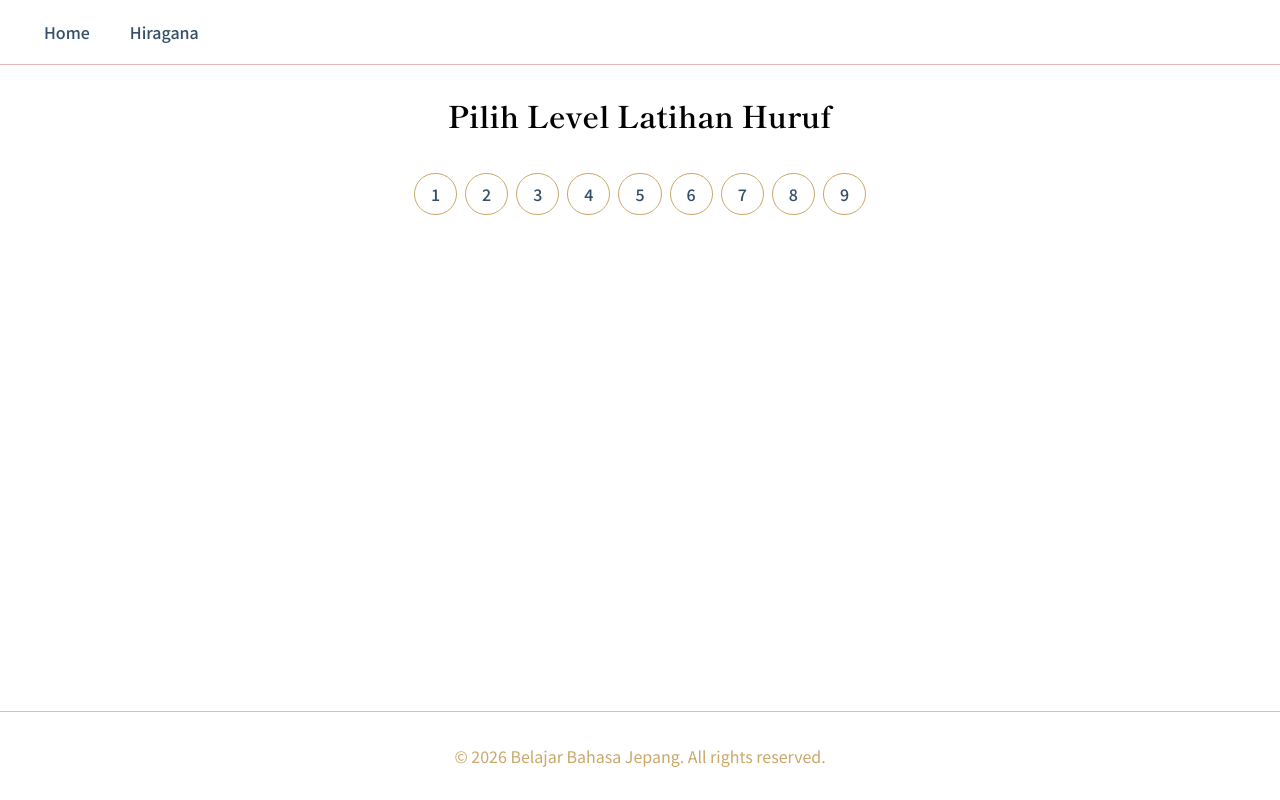
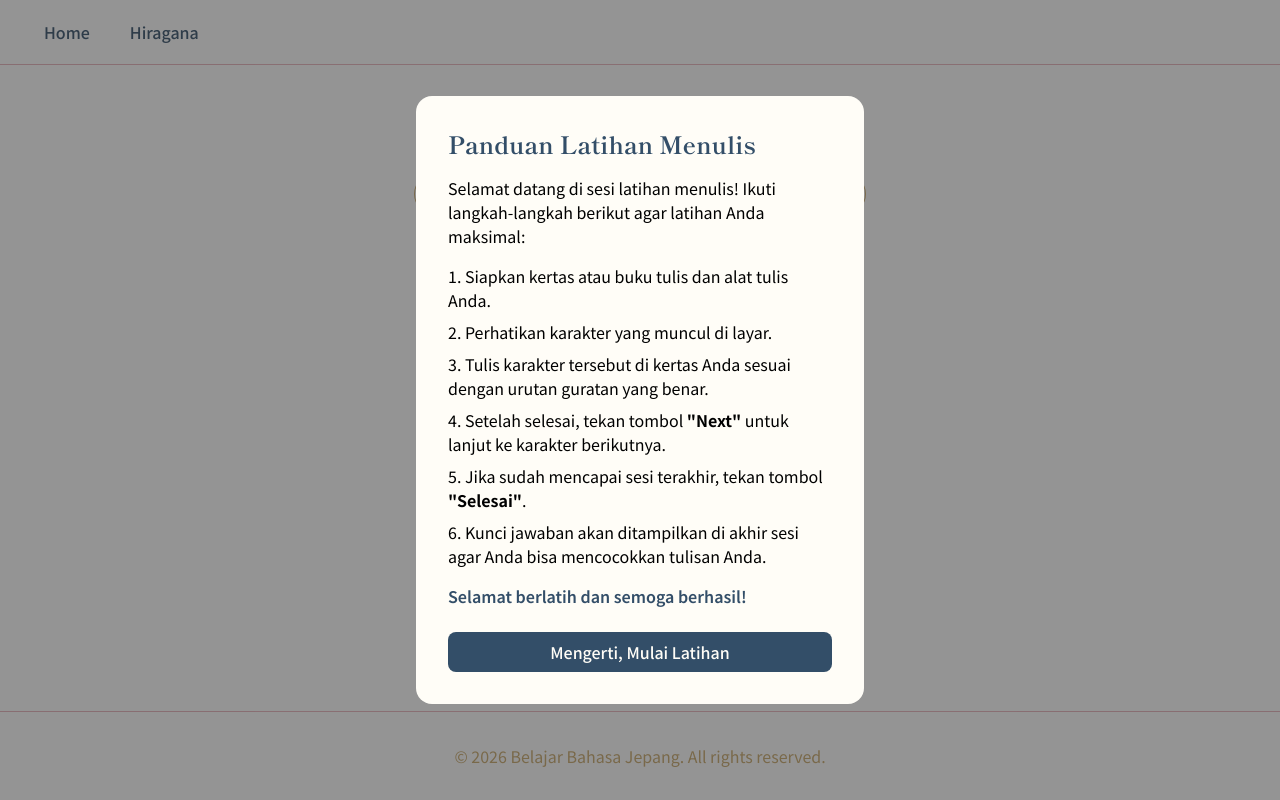
Before and after one commit to Mudien-UB/belajar-huruf-jepang, a Next.js app: page /hiragana/latihan/menulis in a window 1280 px wide. Built offline with nearby package versions, Linux system fonts and the light colour scheme.

Commit message:
feat: tutorial hint untuk latihan menulis

```diff
--- a/src/app/hiragana/latihan/menulis/page.tsx
+++ b/src/app/hiragana/latihan/menulis/page.tsx
@@ -3,12 +3,14 @@ import { useState } from 'react';
 import { getQuizCharacters } from '@/lib/hiragana';
 import { HiraganaCharacter } from '@/type/hiragana';
 import { LevelSelector } from '@/components/molecules/LevelSelector';
+import { TutorialModal } from '@/components/organisms/TutorialModal';
 
 export default function LatihanMenulisHiragana() {
   const [level, setLevel] = useState<number | null>(null);
   const [sessions, setSessions] = useState<HiraganaCharacter[][]>([]);
   const [currentSession, setCurrentSession] = useState(0);
   const [quizCompleted, setQuizCompleted] = useState(false);
+  const [showTutorial, setShowTutorial] = useState(true);
 
   const startQuiz = async (selectedLevel: number) => {
     setLevel(selectedLevel);
@@ -25,6 +27,7 @@ export default function LatihanMenulisHiragana() {
   if (level === null) {
     return (
       <main className="p-8 flex flex-col items-center">
+        <TutorialModal isOpen={showTutorial} onClose={() => setShowTutorial(false)} />
         <h1 className="text-3xl font-bold mb-6">Pilih Level Latihan Huruf</h1>
         <LevelSelector currentLevel={0} onLevelChange={startQuiz} />
       </main>
@@ -65,7 +68,18 @@ export default function LatihanMenulisHiragana() {
   }
 
   return (
-    <main className="p-8 flex flex-col items-center">
+    <main className="p-8 flex flex-col items-center relative">
+      <TutorialModal isOpen={showTutorial} onClose={() => setShowTutorial(false)} />
+
+      <button
+        onClick={() => setShowTutorial(true)}
+        className="absolute top-4 right-4 p-2 bg-navy text-paper rounded-full hover:bg-navy/90"
+        aria-label="Tutorial"
+      >
+        <svg xmlns="http://www.w3.org/2000/svg" className="h-6 w-6" fill="none" viewBox="0 0 24 24" stroke="currentColor">
+          <path strokeLinecap="round" strokeLinejoin="round" strokeWidth={2} d="M8.228 9c.549-1.165 2.03-2 3.772-2 2.21 0 4 1.343 4 3 0 1.4-1.278 2.575-3.006 2.907-.542.104-.994.54-.994 1.093m0 3h.01M21 12a9 9 0 11-18 0 9 9 0 0118 0z" />
+        </svg>
+      </button>
 
       <h1 className="text-3xl font-bold mb-6">Latihan Huruf - Level {level} (Sesi {currentSession + 1}/{sessions.length})</h1>
       <button onClick={() => setLevel(null)} className="mb-4 text-navy underline">Ganti Level</button>
--- /dev/null
+++ b/src/components/organisms/TutorialModal.tsx
@@ -0,0 +1,44 @@
+import React from 'react';
+
+interface TutorialModalProps {
+  isOpen: boolean;
+  onClose: () => void;
+}
+
+export const TutorialModal: React.FC<TutorialModalProps> = ({ isOpen, onClose }) => {
+  if (!isOpen) return null;
+
+  return (
+    <div className="fixed inset-0 bg-charcoal/50 flex items-center justify-center z-50 p-4" onClick={onClose}>
+      <div
+        className="p-8 rounded-2xl w-full max-w-md bg-paper text-foreground"
+        onClick={(e) => e.stopPropagation()}
+      >
+        <h2 className="text-2xl font-bold mb-4 text-navy">Panduan Latihan Menulis</h2>
+        <div className="space-y-4 text-foreground">
+          <p>
+            Selamat datang di sesi latihan menulis! Ikuti langkah-langkah berikut agar latihan Anda maksimal:
+          </p>
+          <ol className="list-decimal list-inside space-y-2">
+            <li>Siapkan kertas atau buku tulis dan alat tulis Anda.</li>
+            <li>Perhatikan karakter yang muncul di layar.</li>
+            <li>Tulis karakter tersebut di kertas Anda sesuai dengan urutan guratan yang benar.</li>
+            <li>Setelah selesai, tekan tombol <strong>"Next"</strong> untuk lanjut ke karakter berikutnya.</li>
+            <li>Jika sudah mencapai sesi terakhir, tekan tombol <strong>"Selesai"</strong>.</li>
+            <li>Kunci jawaban akan ditampilkan di akhir sesi agar Anda bisa mencocokkan tulisan Anda.</li>
+          </ol>
+          <p className="font-semibold text-navy">
+            Selamat berlatih dan semoga berhasil!
+          </p>
+        </div>
+        <button
+          onClick={onClose}
+          className="mt-6 w-full text-paper py-2 rounded-lg font-medium bg-navy hover:bg-navy/90 transition-colors"
+        >
+          Mengerti, Mulai Latihan
+        </button>
+
+      </div>
+    </div>
+  );
+};
```
